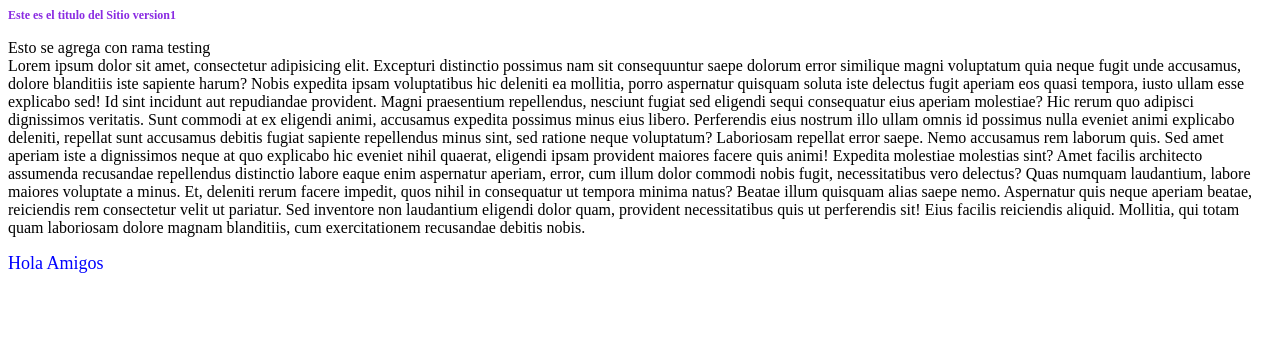
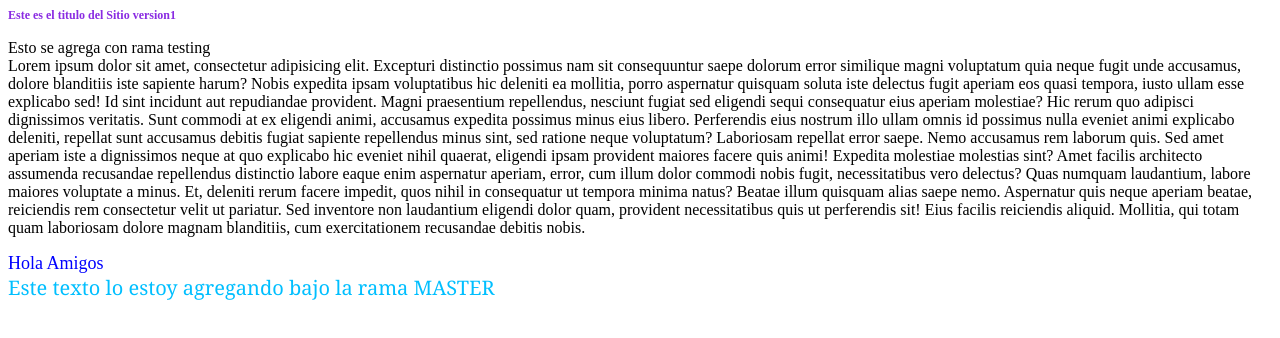
Before and after one commit to villanes/githubpractica, a plain HTML site: page index.html in a window 1280 px wide. Drawn offline with Linux system fonts and the light colour scheme.

Commit message:
commit rama master se agrega span y se aplica estilo span-master

```diff
--- a/css/style.css
+++ b/css/style.css
@@ -16,3 +16,10 @@ span{
 
 
 }
+
+.span-master{
+
+    font-size: 20px;
+    font-family: Georgia, 'Times New Roman', Times, serif;
+    color: deepskyblue;
+}
--- a/index.html
+++ b/index.html
@@ -17,7 +17,9 @@
  Amet facilis architecto assumenda recusandae repellendus distinctio labore eaque enim aspernatur aperiam, error, cum illum dolor commodi nobis fugit, necessitatibus vero delectus? Quas numquam laudantium, labore maiores voluptate a minus.
  Et, deleniti rerum facere impedit, quos nihil in consequatur ut tempora minima natus? Beatae illum quisquam alias saepe nemo. Aspernatur quis neque aperiam beatae, reiciendis rem consectetur velit ut pariatur.
  Sed inventore non laudantium eligendi dolor quam, provident necessitatibus quis ut perferendis sit! Eius facilis reiciendis aliquid. Mollitia, qui totam quam laboriosam dolore magnam blanditiis, cum exercitationem recusandae debitis nobis.</p>
-<span>Hola Amigos</span>
+<span>Hola Amigos</span><br>
+
+<span class="span-master"> Este texto lo estoy agregando bajo la rama MASTER</span>
 
 </body>
 </html>
```
